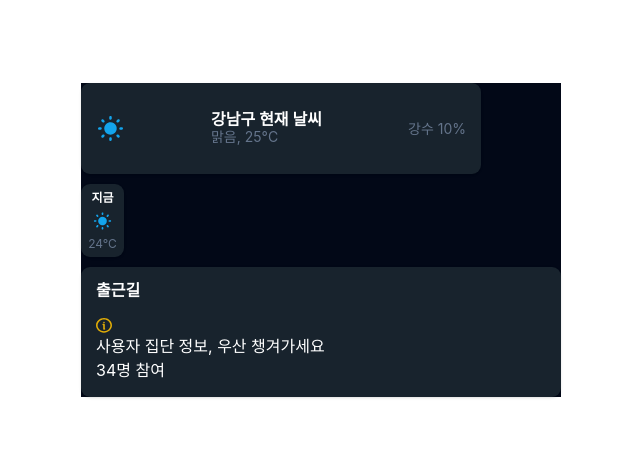
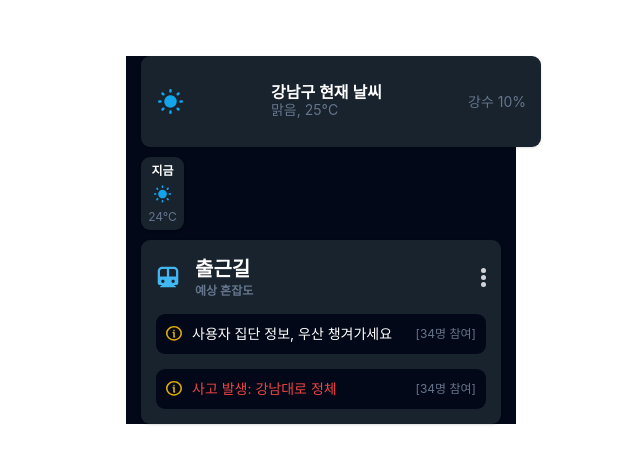
Before and after one commit to JJJ-un/WEANET, a React (Vite) app: page / in a window 1280 px wide. Shown: the top 464 px of the page, without its empty margins (319-959 px from the left). Built offline with nearby package versions, Linux system fonts and the light colour scheme; a web font is replaced by a local one.

Commit message:
feat: 경로 별 날씨 컴포넌트 UI 퍼블리싱

```diff
--- a/src/routes/__root.tsx
+++ b/src/routes/__root.tsx
@@ -6,7 +6,7 @@ import { TanStackRouterDevtools } from '@tanstack/router-devtools';
 export const Route = createRootRoute({
     component: () => (
         <div className="flex justify-center items-center min-h-[48rem] h-full">
-            <div className="max-w-3xl w-full bg-foreground">
+            <div className="max-w-[39rem] w-full bg-foreground px-6">
                 <Outlet />
             </div>
             <TanStackRouterDevtools initialIsOpen={false} />
--- a/src/routes/index.tsx
+++ b/src/routes/index.tsx
@@ -3,6 +3,8 @@ import CurrentWeather from "@/widget/current-weather/ui/CurrentWeather";
 import DailyForecast from "@/widget/current-weather/ui/DailyForecast";
 import * as S from "@/shared/ui/card";
 import InfoIcon from "@/shared/assets/icons/info.svg?react";
+import SubwayIcon from "@/shared/assets/icons/subway.svg?react";
+import KebabMenuIcon from "@/shared/assets/icons/kebab-menu.svg?react";
 
 export const Route = createFileRoute("/")({
   component: RouteComponent,
@@ -13,18 +15,34 @@ function RouteComponent() {
     <div className="flex flex-col gap-4">
       <CurrentWeather />
       <DailyForecast />
-      <S.Card>
-        <S.CardHeader>
-          <S.CardTitle>출근길</S.CardTitle>
+      <S.Card className="p-6">
+        <S.CardHeader className="flex items-center justify-between gap-4">
+          <div className="flex items-center gap-6">
+            <SubwayIcon />
+            <div>
+              <S.CardTitle className="text-xl">출근길</S.CardTitle>
+              <S.CardTitle className="text-xs text-muted-foreground">
+                예상 혼잡도
+              </S.CardTitle>
+            </div>
+          </div>
+          <KebabMenuIcon />
         </S.CardHeader>
-        <S.CardContent>
-          <div>
-            <div>
-              <InfoIcon />
+        <S.CardContent className="flex items-center justify-between gap-4 max-w-[33rem] bg-foreground rounded-xl p-4">
+          <div className="flex items-center gap-4">
+            <InfoIcon />
+            <div className="text-sm">사용자 집단 정보, 우산 챙겨가세요</div>
+          </div>
+          <div className="text-xs text-muted-foreground">[34명 참여]</div>
+        </S.CardContent>
+        <S.CardContent className="flex items-center justify-between gap-4 max-w-[33rem] bg-foreground rounded-xl p-4">
+          <div className="flex items-center gap-4">
+            <InfoIcon />
+            <div className="text-sm text-destructive">
+              사고 발생: 강남대로 정체
             </div>
-            <div>사용자 집단 정보, 우산 챙겨가세요</div>
-            <div>34명 참여</div>
           </div>
+          <div className="text-xs text-muted-foreground">[34명 참여]</div>
         </S.CardContent>
       </S.Card>
     </div>
--- a/src/shared/ui/card.tsx
+++ b/src/shared/ui/card.tsx
@@ -20,7 +20,7 @@ function CardHeader({ className, ...props }: React.ComponentProps<"div">) {
     <div
       data-slot="card-header"
       className={cn(
-        "@container/card-header grid auto-rows-min grid-rows-[auto_auto] items-start gap-2 px-6 has-data-[slot=card-action]:grid-cols-[1fr_auto] [.border-b]:pb-6",
+        "@container/card-header grid auto-rows-min grid-rows-[auto_auto] items-start gap-2 has-data-[slot=card-action]:grid-cols-[1fr_auto] [.border-b]:pb-6",
         className
       )}
       {...props}
```
Also changed, not shown: src/shared/assets/icons/kebab-menu.svg (added), src/shared/assets/icons/subway.svg (added).
